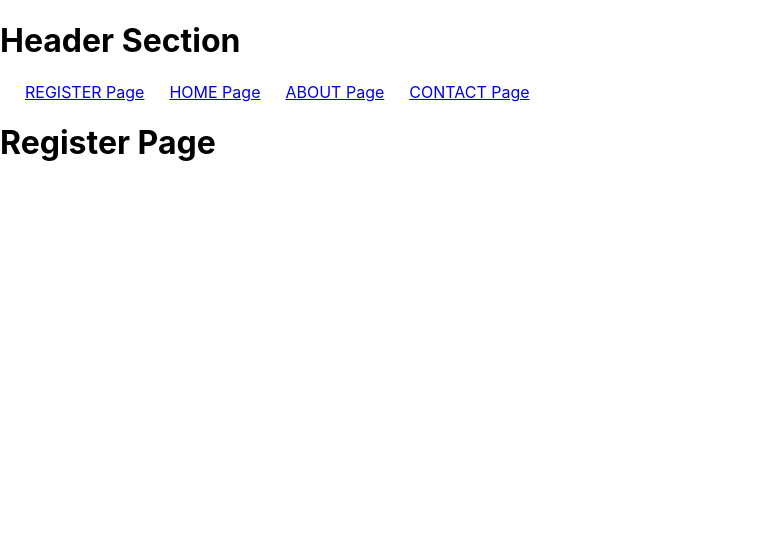
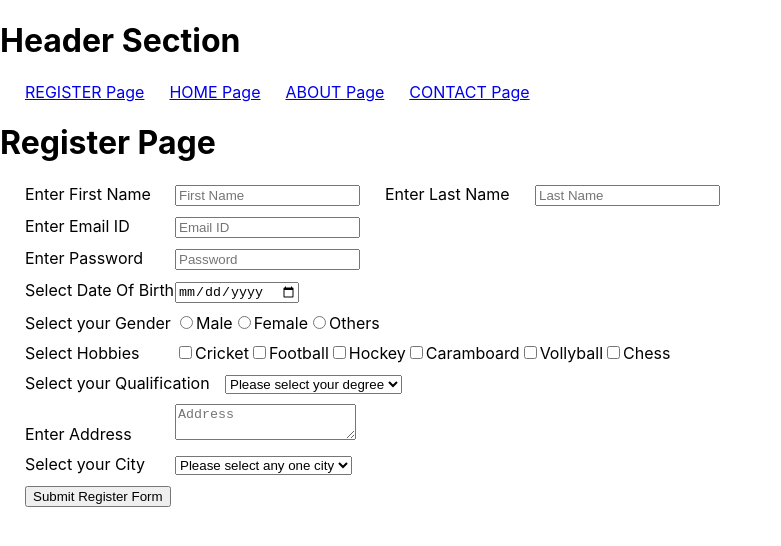
Before and after one commit to karthickvkumar/vshesh-batch-5, a React (Create React App) app in the folder react-project/: page / in a window 1280 px wide. Shown: the top 546 px of the page, without its empty margins (0-781 px from the left). Built offline with nearby package versions, Linux system fonts and the light colour scheme.

Commit message:
register page

```diff
--- a/react-project/src/App.css
+++ b/react-project/src/App.css
@@ -37,3 +37,23 @@
 .link{
   margin-left: 25px;
 }
+
+.row{
+  display: flex;
+  flex-direction: row;
+}
+
+.section{
+  margin-left: 25px;
+  margin-bottom: 10px;
+}
+
+.form-label{
+  display: inline-block;
+  width: 150px;
+}
+
+.form-label-big{
+  display: inline-block;
+  width: 200px;
+}
--- a/react-project/src/pages/register-page.js
+++ b/react-project/src/pages/register-page.js
@@ -7,6 +7,72 @@ function RegisterPage(){
     <div>
       <HeaderComponent></HeaderComponent>
       <h1>Register Page</h1>
+      <div className="row">
+        <div className="section">
+          <label className="form-label">Enter First Name</label>
+          <input type="text" placeholder="First Name"/>
+        </div>
+        <div className="section">
+          <label className="form-label">Enter Last Name</label>
+          <input type="text" placeholder="Last Name" />
+        </div>
+      </div>
+      <div className="section">
+        <label className="form-label">Enter Email ID</label>
+        <input type="email" placeholder="Email ID"/>
+      </div>
+      <div className="section">
+        <label className="form-label">Enter Password</label>
+        <input type="password" placeholder="Password"/>
+      </div>
+      <div className="section">
+        <label className="form-label">Select Date Of Birth</label>
+        <input type="date"/>
+      </div>
+      <div className="section">
+        <label className="form-label">Select your Gender</label>
+        <input type="radio"/>Male
+        <input type="radio"/>Female
+        <input type="radio"/>Others
+      </div>
+      <div className="section">
+        <label className="form-label">Select Hobbies</label>
+        <input type="checkbox"/>Cricket
+        <input type="checkbox"/>Football
+        <input type="checkbox"/>Hockey
+        <input type="checkbox"/>Caramboard
+        <input type="checkbox"/>Vollyball
+        <input type="checkbox"/>Chess
+      </div>
+      <div className="section">
+        <label className="form-label-big">Select your Qualification</label>
+        <select>
+          <option disabled selected>Please select your degree</option>
+          <option>BSC Arts</option>
+          <option>BE Engineering</option>
+          <option>IT Communication</option>
+          <option>BE Mechanical</option>
+        </select>
+      </div>
+      <div className="section">
+        <label className="form-label">Enter Address</label>
+        <textarea placeholder="Address"></textarea>
+      </div>
+      <div className="section">
+        <label className="form-label">Select your City</label>
+        <select>
+          <option disabled selected>Please select any one city</option>
+          <option>Chennai</option>
+          <option>Banglore</option>
+          <option>Pune</option>
+          <option>Mumbai</option>
+          <option>Jaipur</option>
+          <option>Delhi</option>
+        </select>
+      </div>
+      <div className="section">
+        <button>Submit Register Form</button>
+      </div>
     </div>
   )
 }
```
